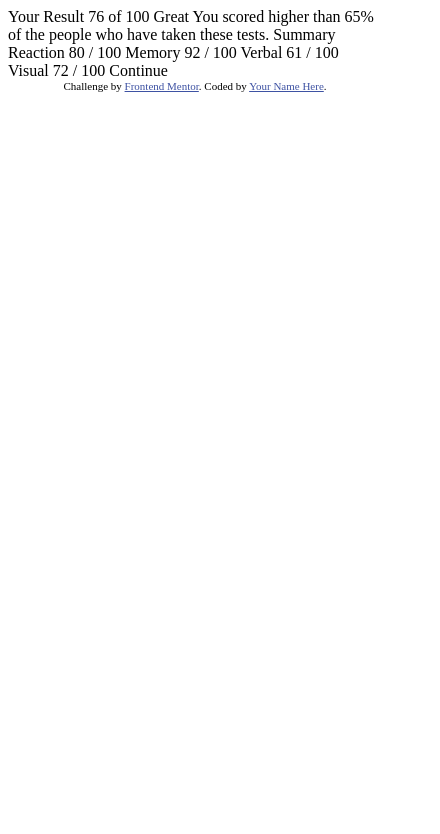
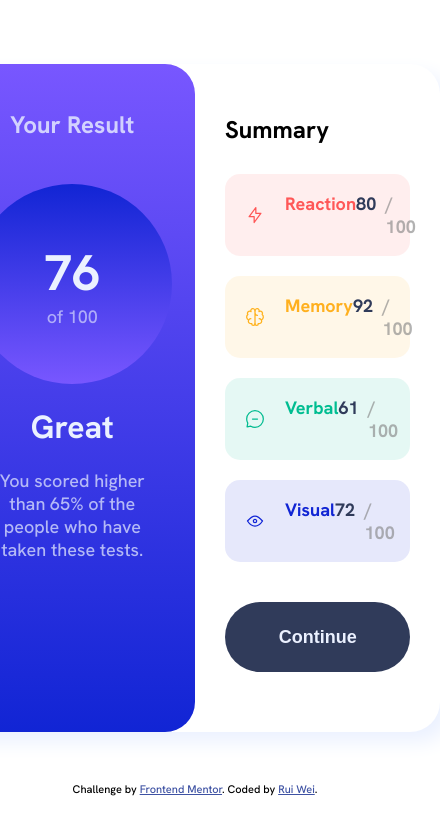
Before and after one commit to pangrwa/frontend-mentor-challenges, a plain HTML site: page results-summary-component-main/index.html in a window 390 px wide. Shown: the whole page, 440 px wide, since content can reach past the window. Drawn offline with Linux system fonts and the light colour scheme.

Commit message:
results-summary-component: desktop design left colours and mobile design

```diff
--- a/results-summary-component-main/index.html
+++ b/results-summary-component-main/index.html
@@ -5,6 +5,7 @@
   <meta name="viewport" content="width=device-width, initial-scale=1.0"> <!-- displays site properly based on user's device -->
 
   <link rel="icon" type="image/png" sizes="32x32" href="./assets/images/favicon-32x32.png">
+  <link rel="stylesheet" href="styles/style.css">
 
   <title>Frontend Mentor | Results summary component</title>
 
@@ -15,33 +16,55 @@
   </style>
 </head>
 <body>
+  <div class="container">
 
-  Your Result
-  76
-  of 100
+    <div class="result-page">
+      <div class="header"><h2>Your Result</h2></div>
+      <div class="score-chart">
+        <p class="score">76</p>
+        <p class="max">of 100</p>
+      </div>
+      <div class="feedback">
+        <div class="header"><h1>Great </h1></div>
+        <p>You scored higher than 65% of the people who have taken these tests.</p>
+      </div>
+    </div>
 
-  Great
-  You scored higher than 65% of the people who have taken these tests.
-
-  Summary
-
-  Reaction
-  80 / 100
-
-  Memory
-  92 / 100
-
-  Verbal
-  61 / 100
-
-  Visual
-  72 / 100
-
-  Continue
+    <div class="summary-page">
+      <div class="header"><h2>Summary</h2></div>
+      <div class="breakdowns">
+        <div class="breakdown reaction">
+          <img src="assets/images/icon-reaction.svg">
+          <p>Reaction</p>
+          <p class="score">80&nbsp&nbsp</p>
+          <p class="max">/ 100</p>
+        </div>
+        <div class="breakdown memory">
+          <img src="assets/images/icon-memory.svg">
+          <p>Memory</p>
+          <p class="score">92&nbsp&nbsp</p>
+          <p class="max">/ 100</p>
+        </div>
+        <div class="breakdown verbal">
+          <img src="assets/images/icon-verbal.svg">
+          <p>Verbal</p>
+          <p class="score">61&nbsp&nbsp</p>
+          <p class="max">/ 100</p>
+        </div>
+        <div class="breakdown visual">
+          <img src="assets/images/icon-visual.svg">
+          <p>Visual</p>
+          <p class="score">72&nbsp&nbsp</p>
+          <p class="max">/ 100</p>
+        </div>
+      </div>
+      <button>Continue</button>
+    </div>
+  </div>
 
   <div class="attribution">
     Challenge by <a href="https://www.frontendmentor.io?ref=challenge" target="_blank">Frontend Mentor</a>.
-    Coded by <a href="#">Your Name Here</a>.
+    Coded by <a href="#">Rui Wei</a>.
   </div>
 </body>
 </html>
--- /dev/null
+++ b/results-summary-component-main/styles/style.css
@@ -0,0 +1,192 @@
+@import url('https://fonts.googleapis.com/css2?family=Hanken+Grotesk:wght@500;700;800&display=swap');
+
+:root {
+    --light_red: hsl(0, 100%, 67%);
+    --orangey_yellow: hsl(39, 100%, 56%);
+    --green_tea: hsl(166, 100%, 37%);
+    --cobalt_blue: hsl(234, 85%, 45%);
+
+    --light_slate_blue: hsl(252, 100%, 67%);
+    --light_royal_blue: hsl(241, 81%, 54%);
+    --violet_blue: hsla(256, 72%, 46%, 1);
+    --persian_blue: hsl(241, 72%, 46%, 0);
+
+    --white: hsl(0, 0%, 100%);
+    --plate_blue: hsl(221, 100%, 96%);
+    --light_lavander: hsl(241, 100%, 89%);
+    --dark_gray_blue: hsl(224, 30%,27%);
+}
+html {
+    font-family: 'Hanken Grotesk', sans-serif;
+}
+
+body {
+    height: 100vh;
+    display: flex;
+    flex-direction: column;
+    justify-content: center;
+    align-items: center;
+    box-sizing: border-box;
+}
+
+p {
+    font-size: 18px;
+}
+
+.container {
+    position: relative;
+    display: flex;
+    max-width: 800px;
+    border-radius: 30px;
+    background: var(--white);
+    box-shadow: 10px 10px 20px var(--plate_blue);
+}
+
+.result-page {
+    width: 50%;
+    display: flex;
+    flex-direction: column;
+    align-items: center;
+    border-radius: inherit;
+    background: linear-gradient(360deg, var(--cobalt_blue), var(--light_slate_blue));
+    color: var(--plate_blue);
+}
+
+.result-page > .header {
+    margin: 25px 0px;
+    opacity: 0.8;
+}
+
+.result-page > .score-chart {
+    width: 200px;
+    height: 200px;
+    border-radius: 50%;
+    background: linear-gradient(180deg, var(--cobalt_blue), var(--light_slate_blue));
+    display: flex;
+    flex-direction: column;
+    align-items: center;
+    justify-content: center;
+
+}
+
+.result-page > .score-chart > .score {
+    font-size: 50px;
+    color: var(--plate_blue);
+    margin: 0px;
+}
+.result-page > .score-chart > .max {
+    margin: 0px;
+    color: var(--plate_blue)
+}
+
+.result-page .feedback {
+    display: flex;
+    flex-direction: column;
+    justify-content: center;
+    align-items: center;
+}
+
+.result-page > .feedback > p {
+    width: 60%;
+    opacity: 0.7;
+    text-align: center;
+    margin: 0px;
+}
+
+.summary-page {
+    width: 50%;
+    display: flex;
+    flex-direction: column;
+    align-items: flex-start;
+    padding: 30px;
+    box-sizing: border-box;
+}
+
+.breakdowns {
+    display: flex;
+    flex-direction: column;
+    align-items: center;
+    justify-content: space-between;
+    width: 100%;
+}
+
+.breakdown {
+    width: 100%;
+    border-radius: 15px;
+    margin: 10px;
+    display: flex;
+}
+
+.reaction {
+    background-color:hsla(0, 100%, 67%, 0.1); ;
+}
+
+.reaction > * {
+    color: var(--light_red);
+    font-weight: 700;
+}
+
+.memory {
+    background-color: hsla(39, 100%, 56%, 0.1);
+}
+
+.memory > * {
+    color: var(--orangey_yellow);
+    font-weight: 700;
+}
+
+.verbal {
+    background-color: hsla(166, 100%, 37%, 0.1);
+}
+
+.verbal > * {
+    color: var(--green_tea);
+    font-weight: 700;
+}
+
+.visual{
+    background-color: hsla(234, 85%, 45%, 0.1);
+}
+
+.visual > * {
+    color: var(--cobalt_blue);
+    font-weight: 700;
+}
+
+.breakdown > * {
+}
+
+.summary-page > button {
+    width: 100%;
+    height: 70px;
+    margin: 30px 0px;
+    border: none;
+    border-radius: 50px;
+    background-color: var(--dark_gray_blue);
+    font-weight: 700;
+    font-size: large;
+    color: var(--plate_blue);
+}
+
+.summary-page > button:hover {
+    background: linear-gradient(360deg, hsla(234, 85%, 45%, 0.7), hsla(252, 100%, 67%, 0.8));
+}
+
+.breakdown > img {
+    margin: 20px;
+}
+
+.score {
+    margin-left: auto;
+    color: var(--dark_gray_blue);
+    font-weight: 700;
+}
+.max {
+    color: grey;
+    opacity: 0.6;
+    margin-right: 20px;
+}
+
+.attribution {
+    margin-top: 50px
+}
```
